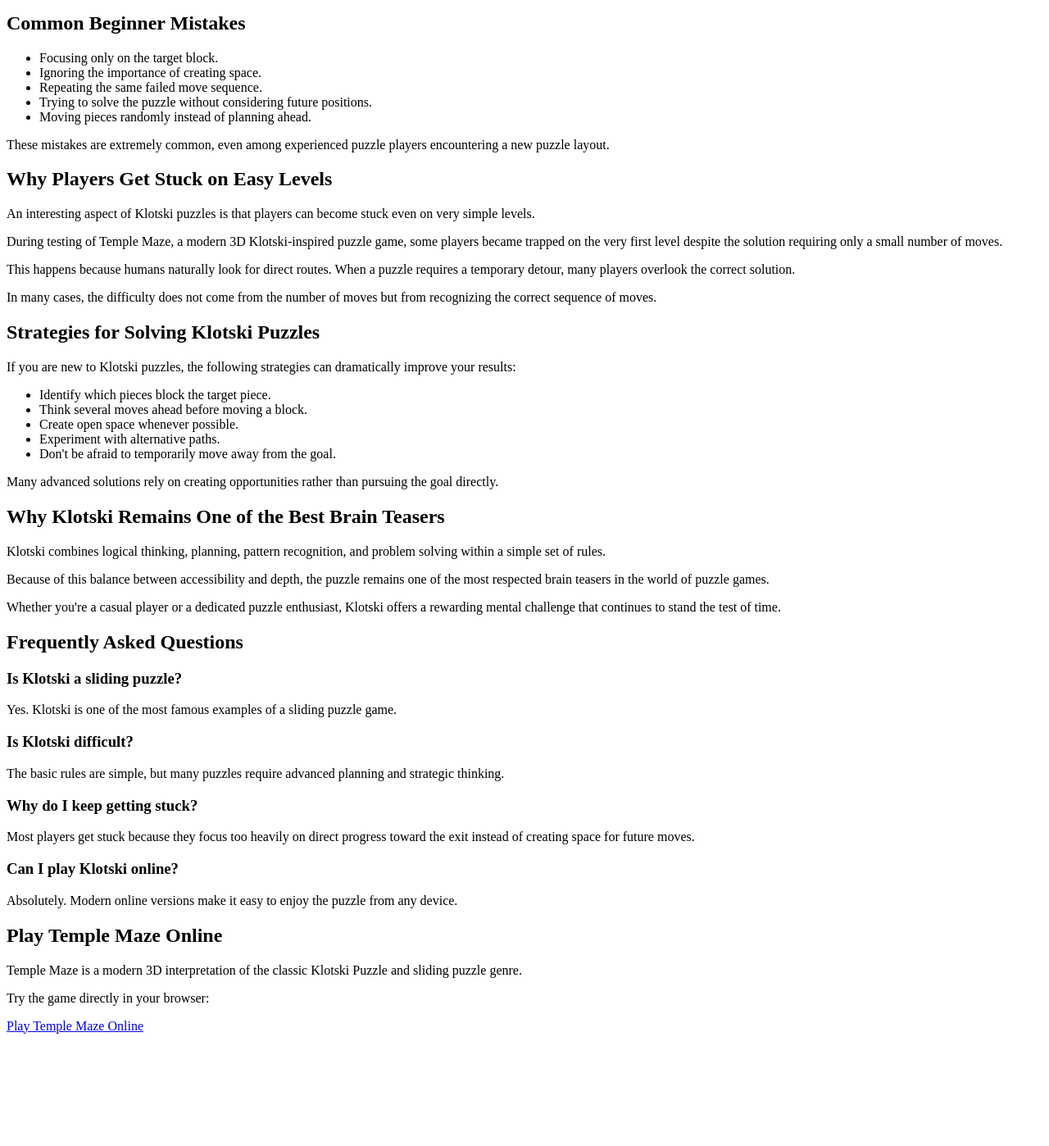
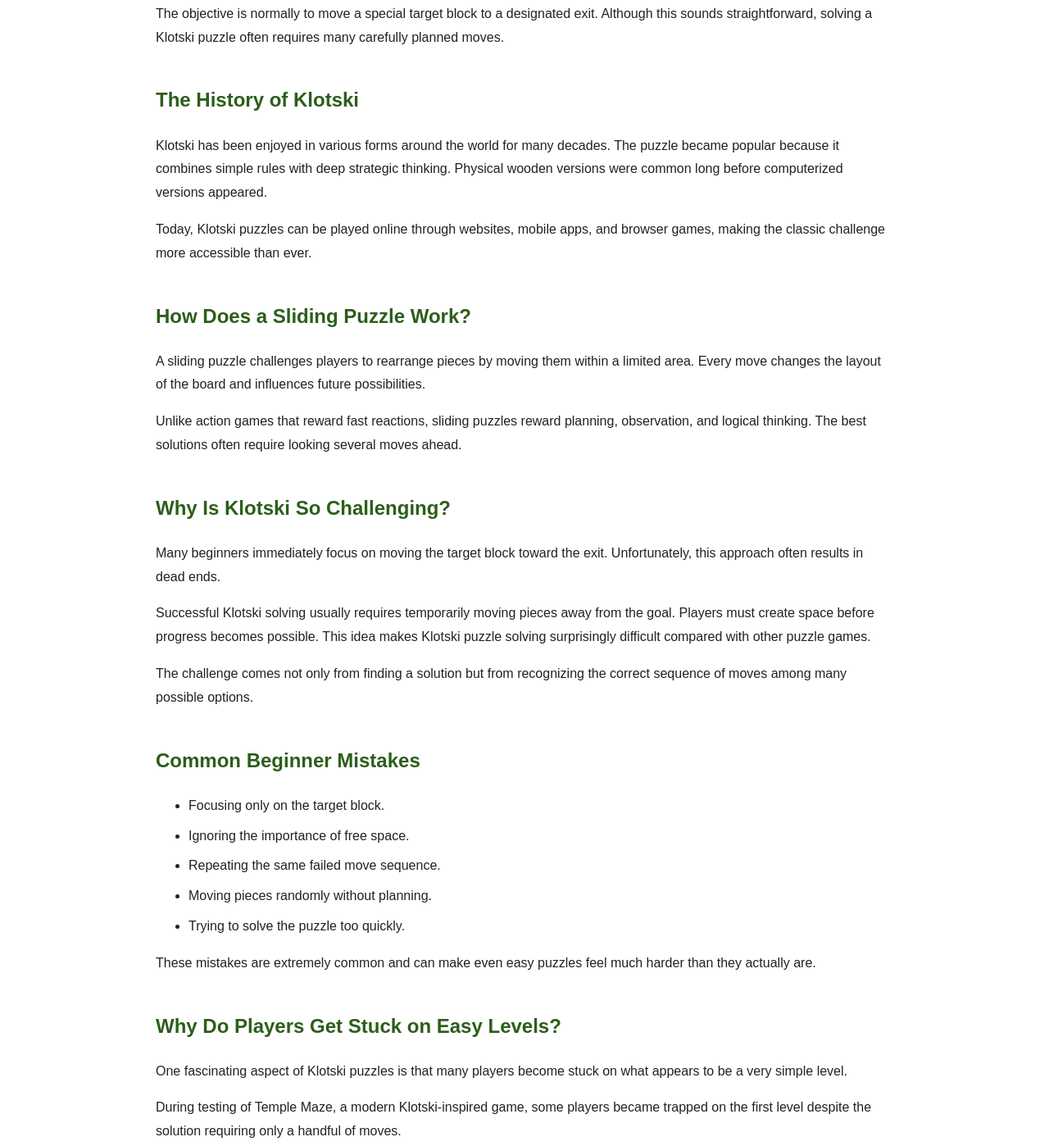
Before and after one commit to existgames/klotski-puzzle, a plain HTML site: page index.html in a window 1280 px wide. Shown: the part 759-2157 px from the top of the page at 82% size. Before the commit the page ends 2036 px from the top, so only its background shows below. Drawn offline with Linux system fonts and the light colour scheme.

Commit message:
Refactor Klotski Puzzle content for clarity
Updated text for clarity and conciseness throughout the Klotski Puzzle description. Adjusted headings and improved the structure of the content.

```diff
--- a/index.html
+++ b/index.html
@@ -1,119 +1,226 @@
+<!DOCTYPE html>
+<html lang="en">
+
+<head>
+<meta charset="UTF-8">
+
+<title>Klotski Puzzle - Free Online Sliding Puzzle Game</title>
+
+<meta name="description"
+content="Learn how to solve Klotski Puzzle, the classic sliding puzzle game. Discover strategies, common mistakes, and play Temple Maze online.">
+
+<meta name="viewport" content="width=device-width, initial-scale=1.0">
+
+<style>
+body {
+    font-family: Arial, sans-serif;
+    max-width: 900px;
+    margin: 40px auto;
+    padding: 20px;
+    line-height: 1.8;
+    color: #222;
+}
+
+h1 {
+    color: #1f4e79;
+}
+
+h2 {
+    margin-top: 40px;
+    color: #2c5e1a;
+}
+
+h3 {
+    margin-top: 25px;
+}
+
+a {
+    color: #0066cc;
+    text-decoration: none;
+}
+
+a:hover {
+    text-decoration: underline;
+}
+
+.cta {
+    background: #f3f8ff;
+    border: 1px solid #cfe3ff;
+    padding: 20px;
+    border-radius: 8px;
+    margin: 30px 0;
+}
+
+ul li {
+    margin-bottom: 8px;
+}
+</style>
+
+</head>
+
+<body>
+
 <h1>Klotski Puzzle: The Classic Sliding Puzzle Challenge</h1>
 
 <p>
-Klotski Puzzle is one of the most popular sliding puzzle games ever created. Although the rules are easy to understand, solving a Klotski puzzle often requires careful planning, spatial reasoning, and patience. Players must move blocks strategically within a confined space to guide the largest piece to the exit.
+Klotski Puzzle is one of the most popular sliding puzzle games ever created.
+Although the rules are simple, the challenge comes from finding the right sequence
+of moves within a limited space. Players must carefully move blocks to guide the
+main piece toward the exit.
 </p>
 
 <p>
-For decades, Klotski has remained a favorite brain teaser among puzzle enthusiasts because simple-looking puzzles can hide surprisingly difficult solutions. Even beginner levels can challenge the way players think about movement, space, and problem solving.
+For decades, Klotski has fascinated puzzle lovers because easy-looking puzzles can
+hide surprisingly difficult solutions. Whether you are a beginner or an experienced
+puzzle fan, Klotski remains one of the best brain teasers available.
 </p>
+
+<div class="cta">
+<h2>Play Temple Maze Online</h2>
+
+<p>
+Try Temple Maze, a modern 3D Klotski-inspired sliding puzzle game playable directly in your browser.
+</p>
+
+<p>
+<a href="https://existgames.com/temple-maze/" target="_blank">
+▶ Play Temple Maze Now
+</a>
+</p>
+</div>
 
 <h2>What Is a Klotski Puzzle?</h2>
 
 <p>
-A Klotski puzzle is a type of sliding puzzle where pieces move horizontally or vertically inside a fixed board. Unlike many traditional puzzle games, pieces cannot be lifted or rotated. Every movement affects the available space for subsequent moves.
+A Klotski puzzle is a type of sliding puzzle where blocks move horizontally and
+vertically within a fixed board. Players cannot rotate or remove pieces. Instead,
+they must use the available empty spaces strategically to reposition the blocks.
 </p>
 
 <p>
-The goal of most Klotski puzzles is to move a special target block to a designated exit location. While this objective sounds straightforward, achieving it often requires moving other blocks away from the target before progress can be made.
+The objective is normally to move a special target block to a designated exit.
+Although this sounds straightforward, solving a Klotski puzzle often requires
+many carefully planned moves.
 </p>
 
 <h2>The History of Klotski</h2>
 
 <p>
-The Klotski puzzle has existed in various forms for many decades and is known throughout the world by different names. The puzzle became popular because it combines simple mechanics with deep strategic thinking.
+Klotski has been enjoyed in various forms around the world for many decades.
+The puzzle became popular because it combines simple rules with deep strategic
+thinking. Physical wooden versions were common long before computerized versions
+appeared.
 </p>
 
 <p>
-Today, digital versions of Klotski puzzles can be played online on computers, tablets, and mobile devices, introducing the classic challenge to a new generation of players.
+Today, Klotski puzzles can be played online through websites, mobile apps, and
+browser games, making the classic challenge more accessible than ever.
 </p>
 
 <h2>How Does a Sliding Puzzle Work?</h2>
 
 <p>
-Sliding puzzles challenge players to manipulate pieces within a limited space. Each move changes the layout of available paths and influences future possibilities.
+A sliding puzzle challenges players to rearrange pieces by moving them within a
+limited area. Every move changes the layout of the board and influences future
+possibilities.
 </p>
 
 <p>
-Unlike action games that reward quick reactions, a sliding puzzle rewards observation and planning. Players who take time to analyze the board often discover solutions more efficiently than those who move pieces randomly.
+Unlike action games that reward fast reactions, sliding puzzles reward planning,
+observation, and logical thinking. The best solutions often require looking several
+moves ahead.
 </p>
 
 <h2>Why Is Klotski So Challenging?</h2>
 
 <p>
-Many beginners assume they should always move the target block directly toward the exit. This assumption often leads to dead ends.
+Many beginners immediately focus on moving the target block toward the exit.
+Unfortunately, this approach often results in dead ends.
 </p>
 
 <p>
-Successful Klotski puzzle solving frequently requires making moves that initially appear counterproductive. Players may need to move pieces away from the objective to create space and unlock future paths.
+Successful Klotski solving usually requires temporarily moving pieces away from
+the goal. Players must create space before progress becomes possible. This idea
+makes Klotski puzzle solving surprisingly difficult compared with other puzzle games.
 </p>
 
 <p>
-This creates a fascinating psychological challenge because the correct solution is often very different from the most obvious move.
+The challenge comes not only from finding a solution but from recognizing the
+correct sequence of moves among many possible options.
 </p>
 
 <h2>Common Beginner Mistakes</h2>
 
 <ul>
 <li>Focusing only on the target block.</li>
-<li>Ignoring the importance of creating space.</li>
+<li>Ignoring the importance of free space.</li>
 <li>Repeating the same failed move sequence.</li>
-<li>Trying to solve the puzzle without considering future positions.</li>
-<li>Moving pieces randomly instead of planning ahead.</li>
+<li>Moving pieces randomly without planning.</li>
+<li>Trying to solve the puzzle too quickly.</li>
 </ul>
 
 <p>
-These mistakes are extremely common, even among experienced puzzle players encountering a new puzzle layout.
+These mistakes are extremely common and can make even easy puzzles feel much
+harder than they actually are.
 </p>
 
-<h2>Why Players Get Stuck on Easy Levels</h2>
+<h2>Why Do Players Get Stuck on Easy Levels?</h2>
 
 <p>
-An interesting aspect of Klotski puzzles is that players can become stuck even on very simple levels.
+One fascinating aspect of Klotski puzzles is that many players become stuck on
+what appears to be a very simple level.
 </p>
 
 <p>
-During testing of Temple Maze, a modern 3D Klotski-inspired puzzle game, some players became trapped on the very first level despite the solution requiring only a small number of moves.
+During testing of Temple Maze, a modern Klotski-inspired game, some players
+became trapped on the first level despite the solution requiring only a handful
+of moves.
 </p>
 
 <p>
-This happens because humans naturally look for direct routes. When a puzzle requires a temporary detour, many players overlook the correct solution.
+This happens because people naturally search for direct routes. When a puzzle
+requires a temporary detour, the correct solution can easily be overlooked.
 </p>
 
 <p>
-In many cases, the difficulty does not come from the number of moves but from recognizing the correct sequence of moves.
+As a result, the perceived difficulty of a puzzle often depends more on the
+player's thought process than on the number of moves required.
 </p>
 
 <h2>Strategies for Solving Klotski Puzzles</h2>
 
 <p>
-If you are new to Klotski puzzles, the following strategies can dramatically improve your results:
+New players can improve dramatically by following a few basic principles:
 </p>
 
 <ul>
-<li>Identify which pieces block the target piece.</li>
-<li>Think several moves ahead before moving a block.</li>
-<li>Create open space whenever possible.</li>
-<li>Experiment with alternative paths.</li>
-<li>Don't be afraid to temporarily move away from the goal.</li>
+<li>Identify which blocks prevent progress.</li>
+<li>Create free space whenever possible.</li>
+<li>Look several moves ahead.</li>
+<li>Don't be afraid to move away from the goal temporarily.</li>
+<li>Experiment with multiple approaches.</li>
 </ul>
 
 <p>
-Many advanced solutions rely on creating opportunities rather than pursuing the goal directly.
+Experienced players understand that creating opportunities is often more important
+than making immediate progress.
 </p>
 
-<h2>Why Klotski Remains One of the Best Brain Teasers</h2>
+<h2>Why Klotski Remains a Great Brain Teaser</h2>
 
 <p>
-Klotski combines logical thinking, planning, pattern recognition, and problem solving within a simple set of rules.
+Klotski combines logical thinking, planning, spatial awareness, and problem-solving
+skills within a very simple set of rules.
 </p>
 
 <p>
-Because of this balance between accessibility and depth, the puzzle remains one of the most respected brain teasers in the world of puzzle games.
+Because of this combination, Klotski remains one of the most respected brain teasers
+and sliding puzzle games in the world.
 </p>
 
 <p>
-Whether you're a casual player or a dedicated puzzle enthusiast, Klotski offers a rewarding mental challenge that continues to stand the test of time.
+The puzzle offers a rewarding challenge that continues to attract both casual
+players and dedicated puzzle enthusiasts.
 </p>
 
 <h2>Frequently Asked Questions</h2>
@@ -127,33 +234,44 @@ Yes. Klotski is one of the most famous examples of a sliding puzzle game.
 <h3>Is Klotski difficult?</h3>
 
 <p>
-The basic rules are simple, but many puzzles require advanced planning and strategic thinking.
+The rules are simple, but advanced puzzles often require careful planning and
+creative thinking.
 </p>
 
-<h3>Why do I keep getting stuck?</h3>
+<h3>Why do players get stuck?</h3>
 
 <p>
-Most players get stuck because they focus too heavily on direct progress toward the exit instead of creating space for future moves.
+Most players get stuck because they focus too much on direct progress and not
+enough on creating space for future moves.
 </p>
 
 <h3>Can I play Klotski online?</h3>
 
 <p>
-Absolutely. Modern online versions make it easy to enjoy the puzzle from any device.
+Yes. Modern browser versions make it easy to enjoy Klotski without downloading
+any software.
 </p>
 
+<h3>What skills does Klotski improve?</h3>
+
+<p>
+Klotski helps develop logical thinking, spatial reasoning, planning, and
+problem-solving skills.
+</p>
+
+<div class="cta">
 <h2>Play Temple Maze Online</h2>
 
 <p>
-Temple Maze is a modern 3D interpretation of the classic Klotski Puzzle and sliding puzzle genre.
-</p>
-
-<p>
-Try the game directly in your browser:
+Ready to test your skills?
 </p>
 
 <p>
 <a href="https://existgames.com/temple-maze/" target="_blank">
-Play Temple Maze Online
+▶ Start Playing Temple Maze
 </a>
 </p>
+</div>
+
+</body>
+</html>
```
